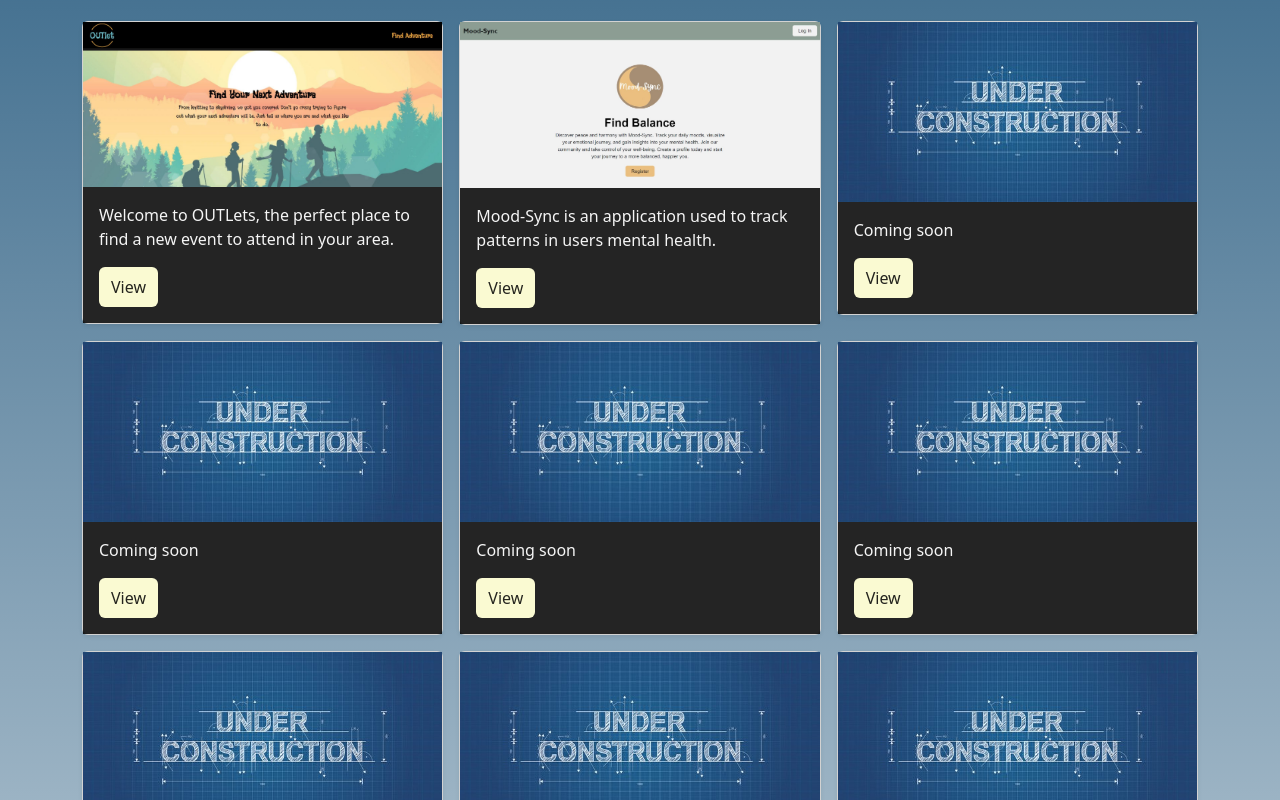
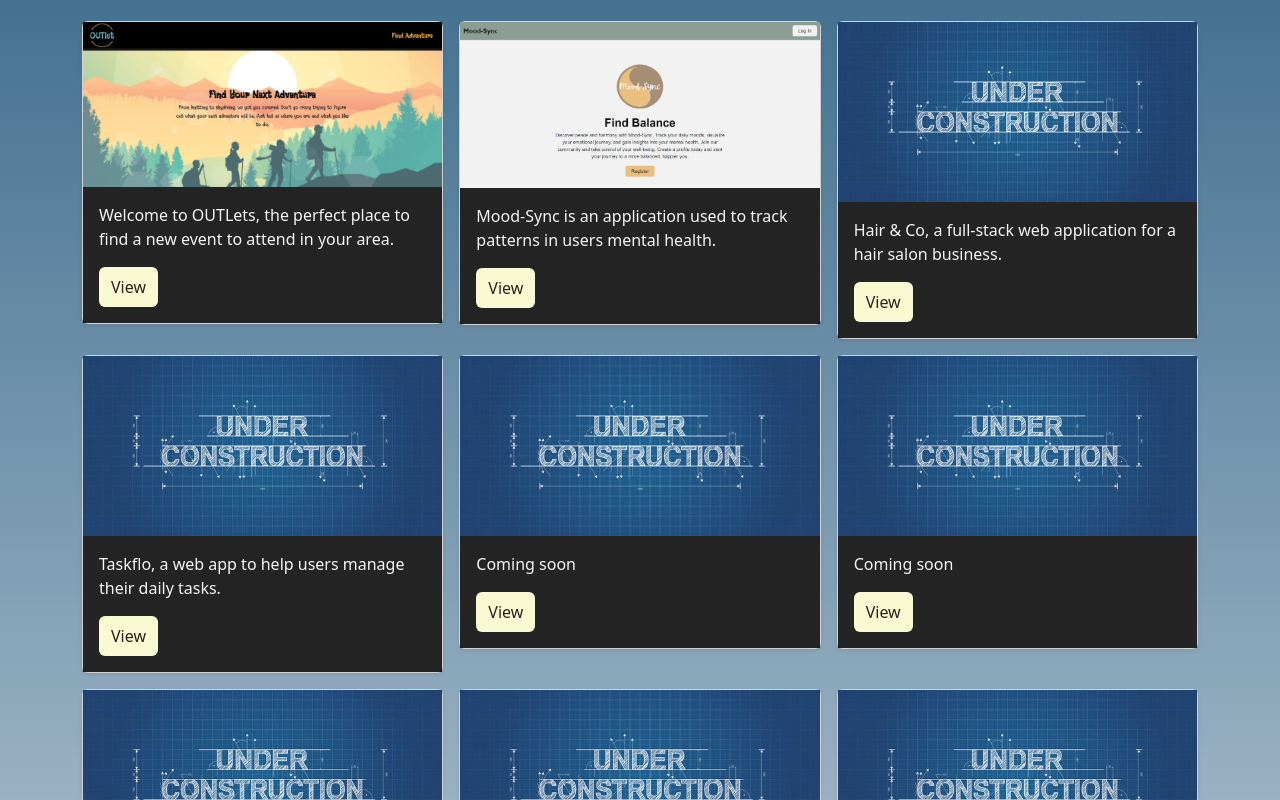
Before and after one commit to AndresAlbornozgil/react-portfolio, a React (Vite) app: page /portfolio in a window 1280 px wide. Shown: the part 663-1463 px from the top of the page. Built offline with nearby package versions, Linux system fonts and the light colour scheme.

Commit message:
Added description and links to two new projects

```diff
--- a/src/pages/Portfolio/Portfolio.jsx
+++ b/src/pages/Portfolio/Portfolio.jsx
@@ -22,10 +22,10 @@
               <Project image={moodsync} description="Mood-Sync is an application used to track patterns in users mental health." href="https://github.com/AndresAlbornozgil/mood-sync"/>
             </div>
             <div className="col">
-              <Project image={project} description="Coming soon" href="https://example.com"/>
+              <Project image={project} description="Hair & Co, a full-stack web application for a hair salon business." href="https://github.com/AndresAlbornozgil/hair-and-co"/>
             </div>
             <div className="col">
-              <Project image={project} description="Coming soon" href="https://example.com"/>
+              <Project image={project} description="Taskflo, a web app to help users manage their daily tasks." href="https://github.com/AndresAlbornozgil/task-manager-app"/>
             </div>
             <div className="col">
               <Project image={project} description="Coming soon" href="https://example.com"/>
```
